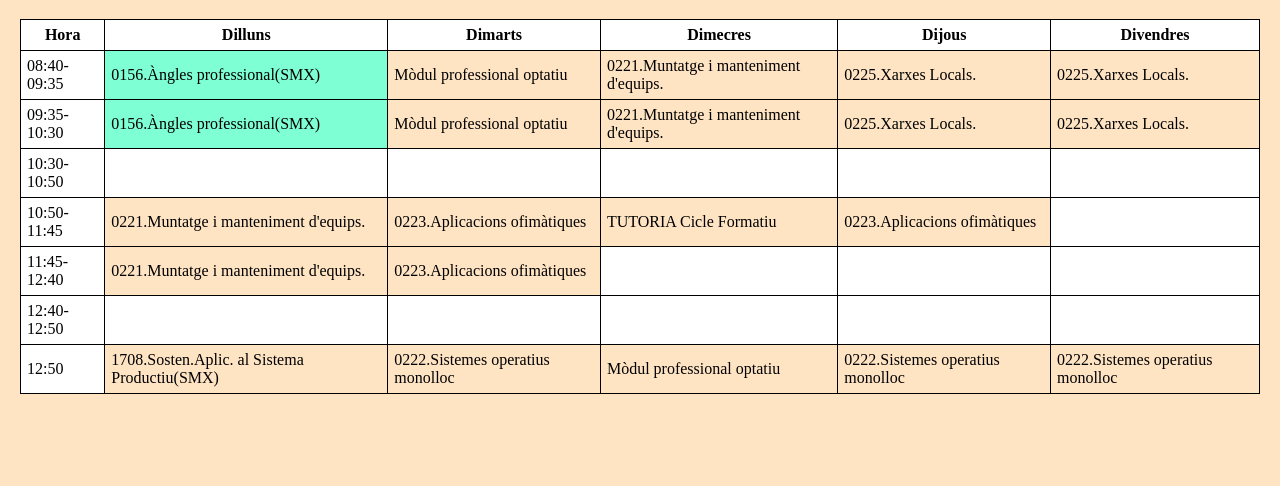
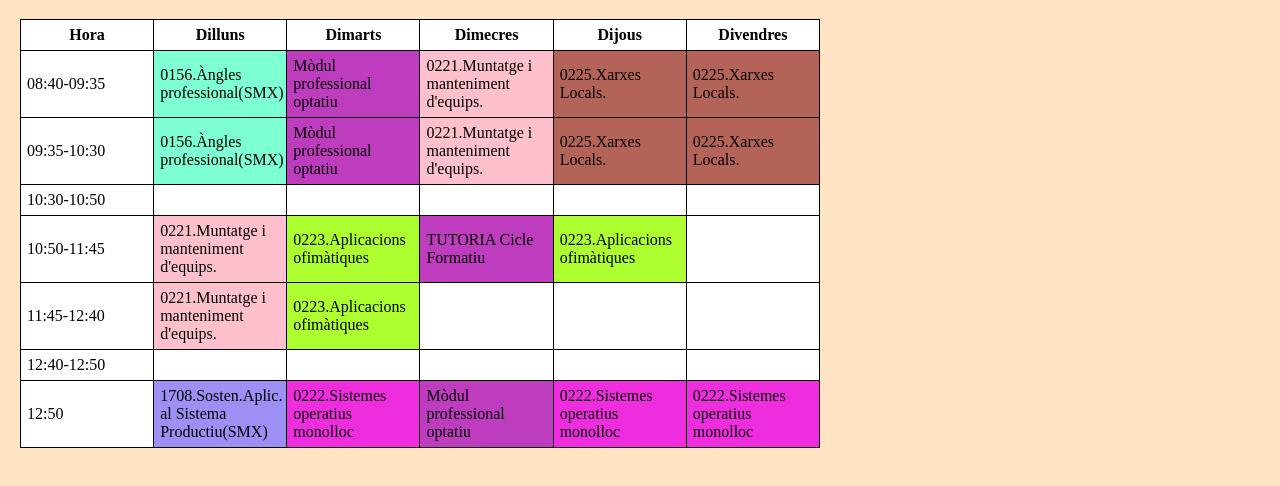
Before and after one commit to doaseo12-design/El-meu-portfoli, a plain HTML site: page pages/estudis.html in a window 1280 px wide. Shown: the part 124-610 px from the top of the page. Drawn offline with Linux system fonts and the light colour scheme.

Commit message:
Tabla terminada

```diff
--- a/CSS/styles.css
+++ b/CSS/styles.css
@@ -3,6 +3,7 @@ body{
     background-color: bisque;
 }
 
+/*Encabezado*/
 ul{
     display: flex;
     justify-content: center;
@@ -29,6 +30,7 @@ li{
     font-size: 20px;
 }
 
+/*Sobre mi*/
 .Caja{
     display: flex;
     gap: 25px;
@@ -53,6 +55,13 @@ div{
 }
 
 /*tabla*/
+table{
+    width: 800px;
+    height: 400px;
+    table-layout: fixed;
+    border-collapse: collapse;
+}
+
 table, th, td {
     border: 1px solid black;
     border-collapse: collapse;
@@ -72,7 +81,27 @@ th, .hora{
 }
 
 .optativa{
-    background-color: purple;
+    background-color: rgb(190, 61, 190);
+}
+
+.muntatge{
+    background-color: rgb(255, 192, 206);
+}
+
+.xarxes{
+    background-color: rgba(139, 28, 28, 0.644);
+}
+
+.ofimatica{
+    background-color: greenyellow;
+}
+
+.sostenibilitat{
+    background-color: rgb(157, 143, 243);
+}
+
+.monolloc{
+    background-color: rgb(238, 45, 222);
 }
 
 /*pie de pagina*/
--- a/pages/estudis.html
+++ b/pages/estudis.html
@@ -34,18 +34,18 @@
                         <tr>
                             <td class="hora">08:40-09:35</td>
                             <td class="ingles">0156.Àngles professional(SMX)</td>
-                            <td>Mòdul professional optatiu</td>
-                            <td>0221.Muntatge i manteniment d'equips.</td>
-                            <td>0225.Xarxes Locals.</td>
-                            <td>0225.Xarxes Locals.</td>
+                            <td class="optativa">Mòdul professional optatiu</td>
+                            <td class="muntatge">0221.Muntatge i manteniment d'equips.</td>
+                            <td class="xarxes">0225.Xarxes Locals.</td>
+                            <td class="xarxes">0225.Xarxes Locals.</td>
                         </tr>
                         <tr>
                             <td class="hora">09:35-10:30</td>
                             <td class="ingles">0156.Àngles professional(SMX)</td>
-                            <td>Mòdul professional optatiu</td>
-                            <td>0221.Muntatge i manteniment d'equips.</td>
-                            <td>0225.Xarxes Locals.</td>
-                            <td>0225.Xarxes Locals.</td>
+                            <td class="optativa">Mòdul professional optatiu</td>
+                            <td class="muntatge">0221.Muntatge i manteniment d'equips.</td>
+                            <td class="xarxes">0225.Xarxes Locals.</td>
+                            <td class="xarxes">0225.Xarxes Locals.</td>
                         </tr>
                         <tr>
                             <td class="hora">10:30-10:50</td>
@@ -57,16 +57,16 @@
                         </tr>
                         <tr>
                             <td class="hora">10:50-11:45</td>
-                            <td>0221.Muntatge i manteniment d'equips.</td>
-                            <td>0223.Aplicacions ofimàtiques</td>
-                            <td>TUTORIA Cicle Formatiu</td>
-                            <td>0223.Aplicacions ofimàtiques</td>
+                            <td class="muntatge">0221.Muntatge i manteniment d'equips.</td>
+                            <td class="ofimatica">0223.Aplicacions ofimàtiques</td>
+                            <td class="optativa">TUTORIA Cicle Formatiu</td>
+                            <td class="ofimatica">0223.Aplicacions ofimàtiques</td>
                             <td class="hora"></td>
                         </tr>
                         <tr>
                             <td class="hora">11:45-12:40</td>
-                            <td>0221.Muntatge i manteniment d'equips.</td>
-                            <td>0223.Aplicacions ofimàtiques</td>
+                            <td class="muntatge">0221.Muntatge i manteniment d'equips.</td>
+                            <td class="ofimatica">0223.Aplicacions ofimàtiques</td>
                             <td class="hora"></td>
                             <td class="hora"></td>
                             <td class="hora"></td>
@@ -81,11 +81,11 @@
                         </tr>
                         <tr>
                             <td class="hora">12:50</td>
-                            <td>1708.Sosten.Aplic. al Sistema Productiu(SMX)</td>
-                            <td>0222.Sistemes operatius monolloc</td>
-                            <td>Mòdul professional optatiu</td>
-                            <td>0222.Sistemes operatius monolloc</td>
-                            <td>0222.Sistemes operatius monolloc</td>
+                            <td class="sostenibilitat">1708.Sosten.Aplic. al Sistema Productiu(SMX)</td>
+                            <td class="monolloc">0222.Sistemes operatius monolloc</td>
+                            <td class="optativa">Mòdul professional optatiu</td>
+                            <td class="monolloc">0222.Sistemes operatius monolloc</td>
+                            <td class="monolloc">0222.Sistemes operatius monolloc</td>
                         </tr>
                     </tbody>
                 </table>
```
